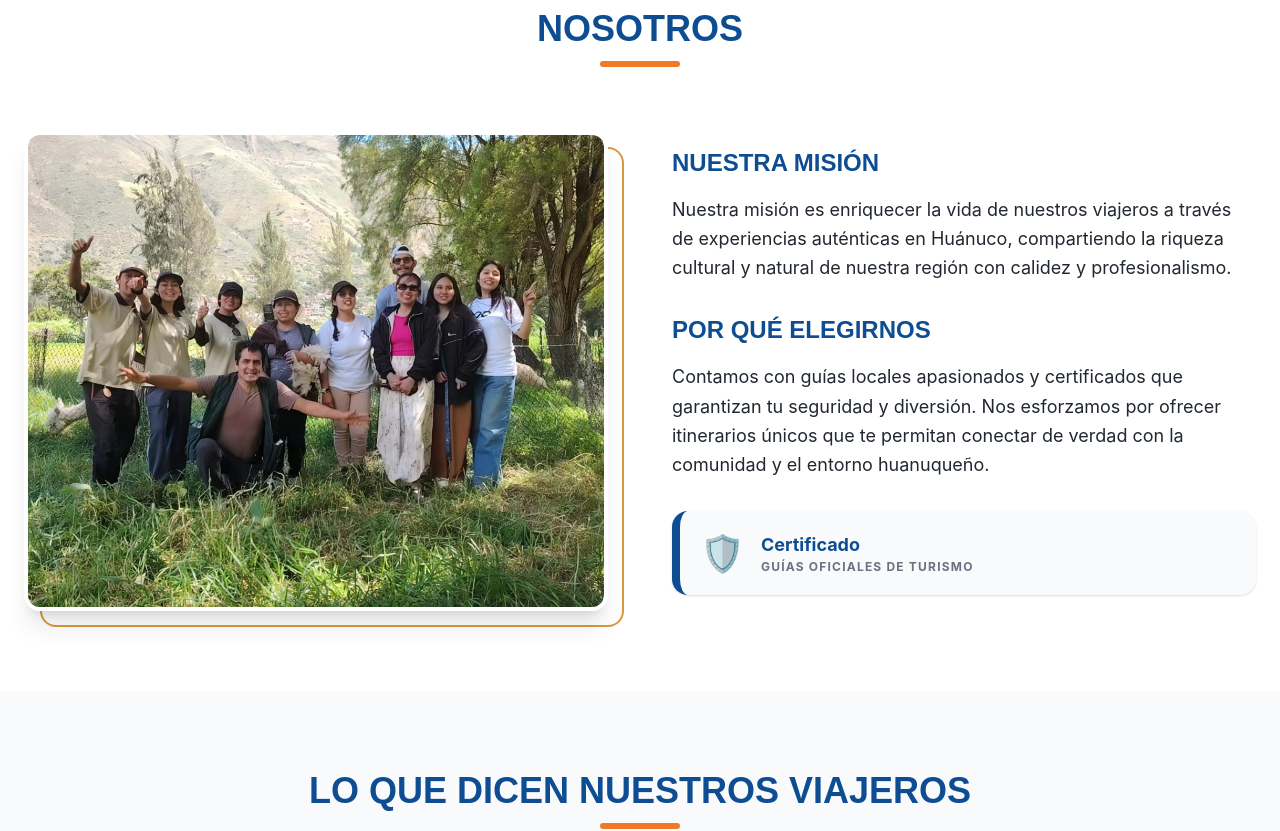
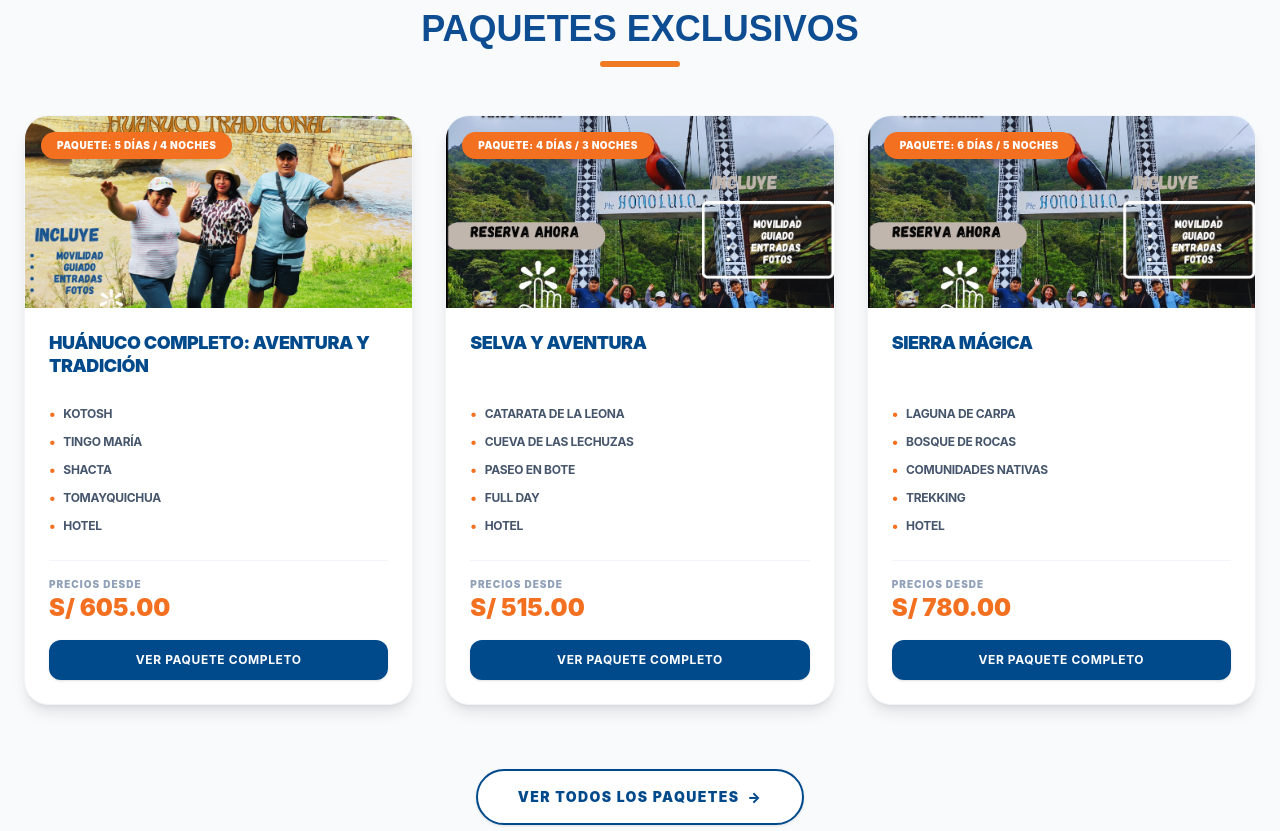
Before and after one commit to Eduardito1818/Aventura_Sin_LimitesHCO_web, a React (Vite) app: page / in a window 1280 px wide. Shown: the part 1620-2451 px from the top of the page. Built offline with nearby package versions, Linux system fonts and the light colour scheme.

Commit message:
implemente seccion de paquetes exclusivos y componentes packagecard

```diff
--- /dev/null
+++ b/src/components/PackageCard.jsx
@@ -0,0 +1,50 @@
+import React from 'react';
+import { Link } from 'react-router-dom';
+
+const PackageCard = ({ pkg }) => {
+  return (
+    <div className="bg-white rounded-3xl overflow-hidden shadow-lg border border-slate-100 flex flex-col h-full hover:shadow-2xl hover:-translate-y-1 transition-all duration-300 relative">
+
+      {/* Badge de Duración Flotante */}
+      <span className="absolute top-4 left-4 bg-[#f37021] text-white text-[10px] font-black px-4 py-1.5 rounded-full uppercase tracking-wider shadow-md z-10">
+        PAQUETE: {pkg.duracion}
+      </span>
+
+      {/* Imagen */}
+      <div className="h-48 overflow-hidden bg-slate-100">
+        <img src={pkg.imagen} alt={pkg.nombre} className="w-full h-full object-cover" />
+      </div>
+
+      {/* Contenido de la Tarjeta */}
+      <div className="p-6 flex flex-col flex-grow">
+        <h3 className="text-lg font-black text-[#004a8c] uppercase mb-4 tracking-tight leading-tight min-h-[3.5rem] line-clamp-2">
+          {pkg.nombre}
+        </h3>
+
+        {/* Lista de Puntos Personalizada sin los círculos negros de HTML */}
+        <ul className="space-y-2 mb-6 flex-grow">
+          {pkg.puntos.map((punto, index) => (
+            <li key={index} className="text-slate-600 text-xs font-bold flex items-center gap-2 uppercase tracking-tight">
+              <span className="text-[#f37021] text-sm">•</span> {punto}
+            </li>
+          ))}
+        </ul>
+
+        {/* Sección de Precio Refinada */}
+        <div className="pt-4 border-t border-slate-100 mt-auto">
+          <p className="text-slate-400 text-[10px] font-black uppercase tracking-widest">Precios Desde</p>
+          <p className="text-2xl font-black text-[#f37021] mb-4">S/ {pkg.precio}</p>
+
+          <Link
+            to={`/tour/${pkg.id}`}
+            className="block w-full text-center bg-[#004a8c] text-white font-bold py-3 px-4 rounded-xl hover:bg-[#003566] transition-colors duration-300 text-xs uppercase tracking-wider shadow-sm"
+          >
+            VER PAQUETE COMPLETO
+          </Link>
+        </div>
+      </div>
+    </div>
+  );
+};
+
+export default PackageCard;
--- a/src/data/toursData.js
+++ b/src/data/toursData.js
@@ -64,3 +64,36 @@ export const TOURS_FULL_INFO = {
     noIncluye: ["Alimentación", "Gastos personales"]
   }
 };
+
+export const PACKAGES_DATA = [
+  {
+    id: "p1",
+    nombre: "Huánuco Completo: Aventura y Tradición",
+    precio: "605.00",
+    duracion: "5 Días / 4 Noches",
+    rating: 4.9,
+    reviews: 120,
+    imagen: "/src/assets/huanuco-tradicional.jpg.png",
+    puntos: ["Kotosh", "Tingo María", "Shacta", "Tomayquichua", "Hotel"]
+  },
+  {
+    id: "p2",
+    nombre: "Selva y Aventura",
+    precio: "515.00",
+    duracion: "4 Días / 3 Noches",
+    rating: 4.7,
+    reviews: 95,
+    imagen: "/src/assets/tingo-maria.jpg.png",
+    puntos: ["Catarata de la Leona", "Cueva de las Lechuzas", "Paseo en bote", "Full Day", "Hotel"]
+  },
+  {
+    id: "p3",
+    nombre: "Sierra Mágica",
+    precio: "780.00",
+    duracion: "6 Días / 5 Noches",
+    rating: 4.8,
+    reviews: 150,
+    imagen: "/src/assets/tingo-maria.jpg.png",
+    puntos: ["Laguna de Carpa", "Bosque de Rocas", "Comunidades Nativas", "Trekking", "Hotel"]
+  }
+];
--- a/src/pages/Home.jsx
+++ b/src/pages/Home.jsx
@@ -4,6 +4,9 @@ import Hero from '../components/Hero';
 import Features from '../components/Features';
 import About from '../components/About';
 import TourCard from '../components/TourCard';
+import PackageCard from '../components/PackageCard';
+import { PACKAGES_DATA } from '../data/toursData';
+import { Link } from 'react-router-dom';
 import Testimonials from '../components/Testimonials';
 import Footer from '../components/Footer';
 
@@ -71,6 +74,32 @@ export default function Home() {
           </div>
         </section>
 
+        {/* SECCIÓN DE PAQUETES EXCLUSIVOS */}
+        <section id="paquetes" className="py-20 container mx-auto px-6">
+          <div className="text-center mb-12">
+            <h2 className="text-4xl font-poppins font-bold text-azul-aventura uppercase">
+              PAQUETES EXCLUSIVOS
+            </h2>
+            <div className="w-20 h-1.5 bg-naranja-aventura mx-auto mt-3 rounded-full"></div>
+          </div>
+
+          <div className="grid grid-cols-1 md:grid-cols-2 lg:grid-cols-3 gap-8">
+            {PACKAGES_DATA.map(pkg => (
+              <PackageCard key={pkg.id} pkg={pkg} />
+            ))}
+          </div>
+          {/* === NUEVO BOTÓN: VER TODOS LOS PAQUETES === */}
+<div className="mt-16 flex justify-center">
+  <Link
+    to="/paquetes" // O la ruta donde vayas a listar todos tus paquetes
+    className="inline-flex items-center justify-center border-2 border-[#004a8c] text-[#004a8c] font-black text-sm uppercase tracking-widest px-10 py-4 rounded-full bg-white hover:bg-[#004a8c] hover:text-white transition-all duration-300 shadow-sm hover:shadow-md hover:-translate-y-0.5 active:translate-y-0"
+  >
+    Ver todos los paquetes <span className="ml-2 font-sans">→</span>
+  </Link>
+</div>
+
+        </section>
+
         <About />
         <Testimonials />
 
```
